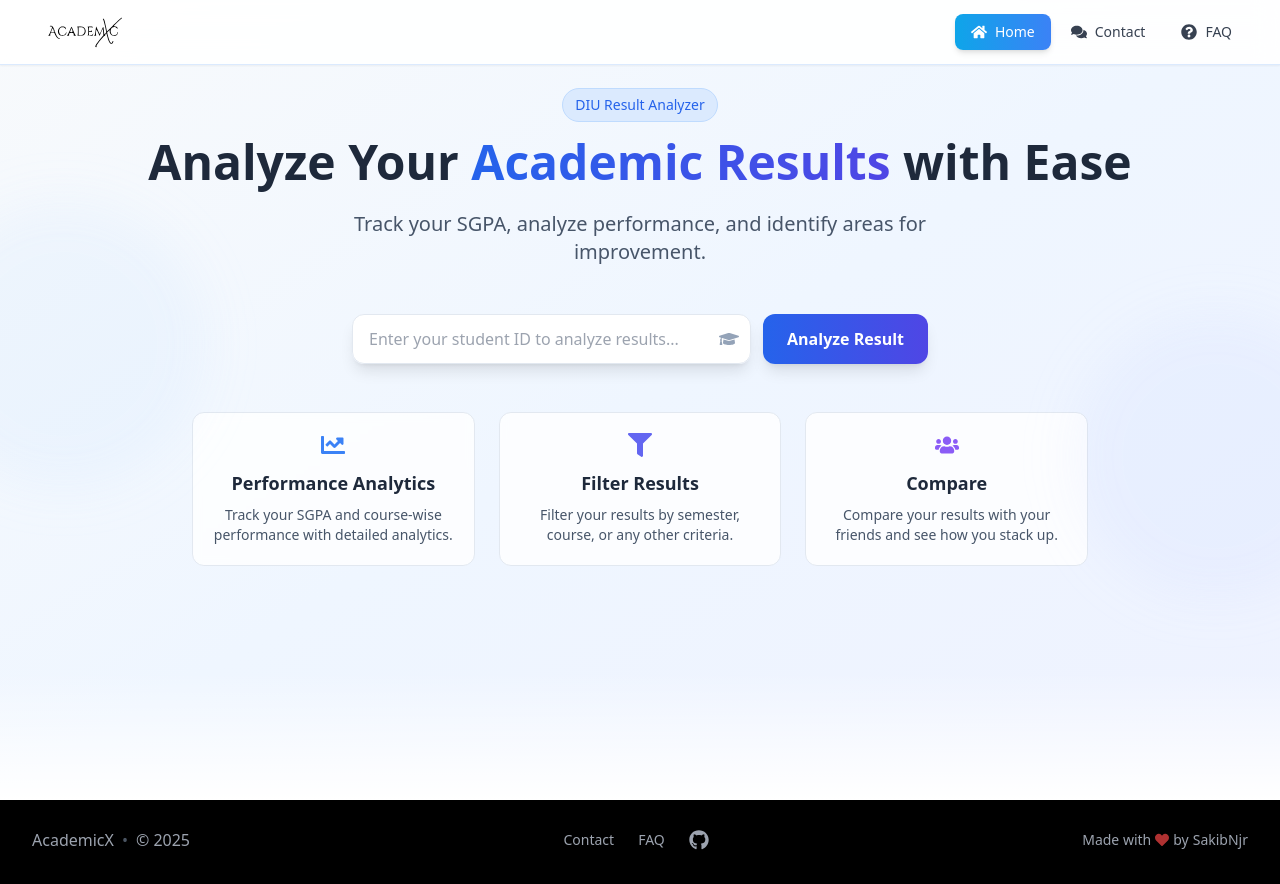
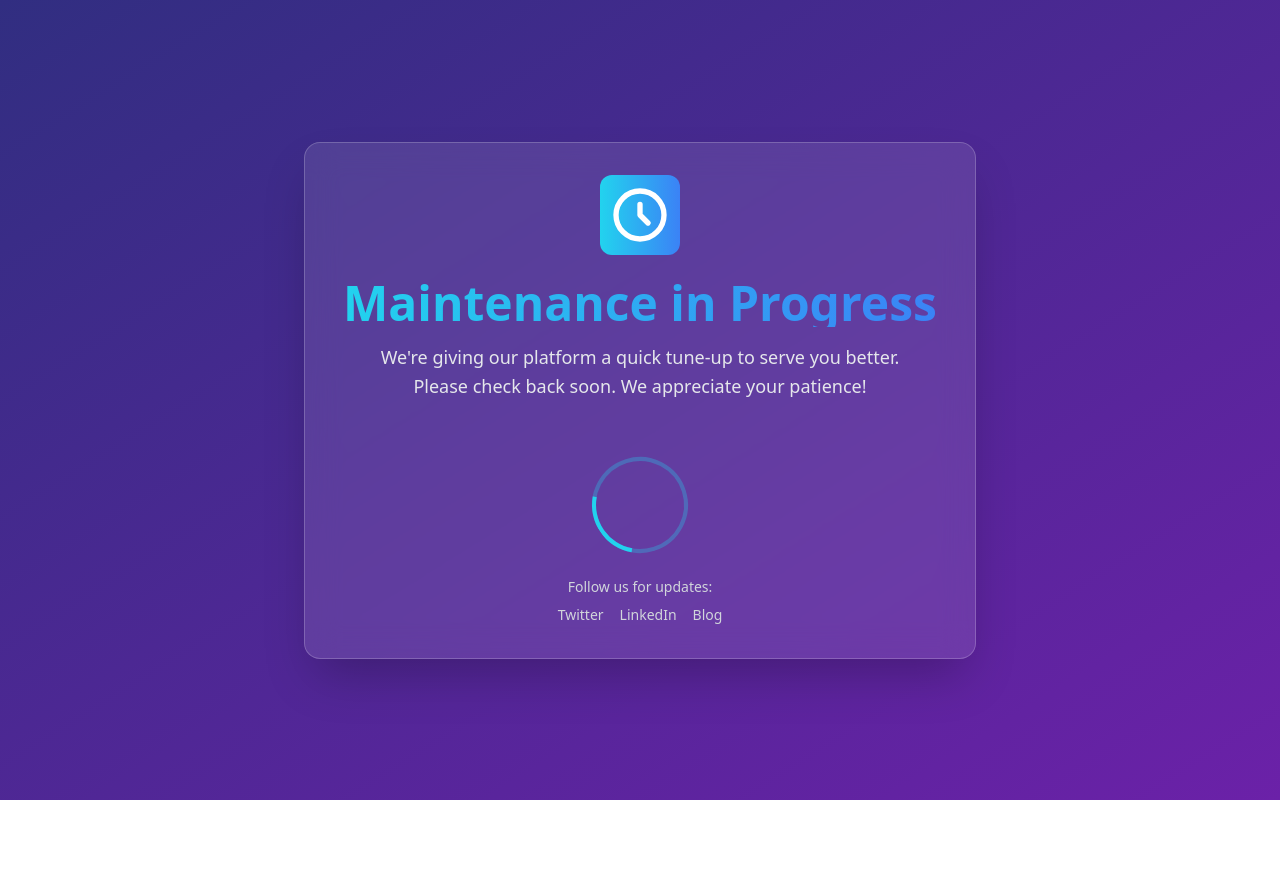
Before and after one commit to sakibnjr/AcademicX, a React (Vite) app: page / in a window 1280 px wide. After the commit the page ends 800 px from the top, so only its background shows below. Built offline with nearby package versions, Linux system fonts and the light colour scheme; what @react-pdf/renderer would draw is missing.

Commit message:
under maintanence

```diff
--- a/src/components/Footer.jsx
+++ b/src/components/Footer.jsx
@@ -4,9 +4,9 @@ import { Link } from "react-router-dom";
 
 const Footer = () => {
   return (
-    <footer className="bg-black text-white -mt-1">
-      <div className="max-w-7xl mx-auto px-4 sm:px-6 lg:px-8 py-8">
-        <div className="flex flex-col md:flex-row justify-between items-center space-y-4 md:space-y-0">
+    <footer className="-mt-1 bg-black text-white">
+      <div className="mx-auto max-w-7xl px-4 py-8 sm:px-6 lg:px-8">
+        <div className="flex flex-col items-center justify-between space-y-4 md:flex-row md:space-y-0">
           {/* Left Section - Copyright */}
           <div className="flex items-center space-x-2 text-gray-400">
             <span>AcademicX</span>
@@ -18,13 +18,13 @@ const Footer = () => {
           <div className="flex items-center space-x-6">
             <Link
               to="/contact"
-              className="text-sm text-gray-400 hover:text-white transition-colors duration-200"
+              className="text-sm text-gray-400 transition-colors duration-200 hover:text-white"
             >
               Contact
             </Link>
             <Link
               to="/faq"
-              className="text-sm text-gray-400 hover:text-white transition-colors duration-200"
+              className="text-sm text-gray-400 transition-colors duration-200 hover:text-white"
             >
               FAQ
             </Link>
@@ -32,18 +32,25 @@ const Footer = () => {
               href="https://github.com/sakibnjr/AcademicX"
               target="_blank"
               rel="noopener noreferrer"
-              className="text-sm text-gray-400 hover:text-white transition-colors duration-200"
+              className="text-sm text-gray-400 transition-colors duration-200 hover:text-white"
             >
               <FaGithub className="h-5 w-5" />
             </a>
           </div>
 
           {/* Right Section - Made with love */}
-          <div className="flex items-center text-gray-400 text-sm">
+          <div className="flex items-center text-sm text-gray-400">
             Made with
-            <FaHeart className="mx-1 text-red-500 animate-pulse" />
-            by<a href="https://www.sakibnjr.site/" target="_blank"
-              rel="noopener noreferrer" className="pl-1">SakibNjr</a>
+            <FaHeart className="mx-1 animate-pulse text-red-500" />
+            by
+            <a
+              href="https://www.sakibnjr.site/"
+              target="_blank"
+              rel="noopener noreferrer"
+              className="pl-1"
+            >
+              SakibNjr
+            </a>
           </div>
         </div>
       </div>
--- a/src/main.jsx
+++ b/src/main.jsx
@@ -16,12 +16,13 @@ const root = ReactDOM.createRoot(rootElement);
 
 root.render(
   <React.StrictMode>
-    <Provider store={store}>
+    {/* <Provider store={store}>
       <SkeletonTheme baseColor="#848b95" highlightColor="#444">
         <Router>
           <App />
         </Router>
       </SkeletonTheme>
-    </Provider>
+    </Provider> */}
+    <Working />
   </React.StrictMode>,
 );
```
